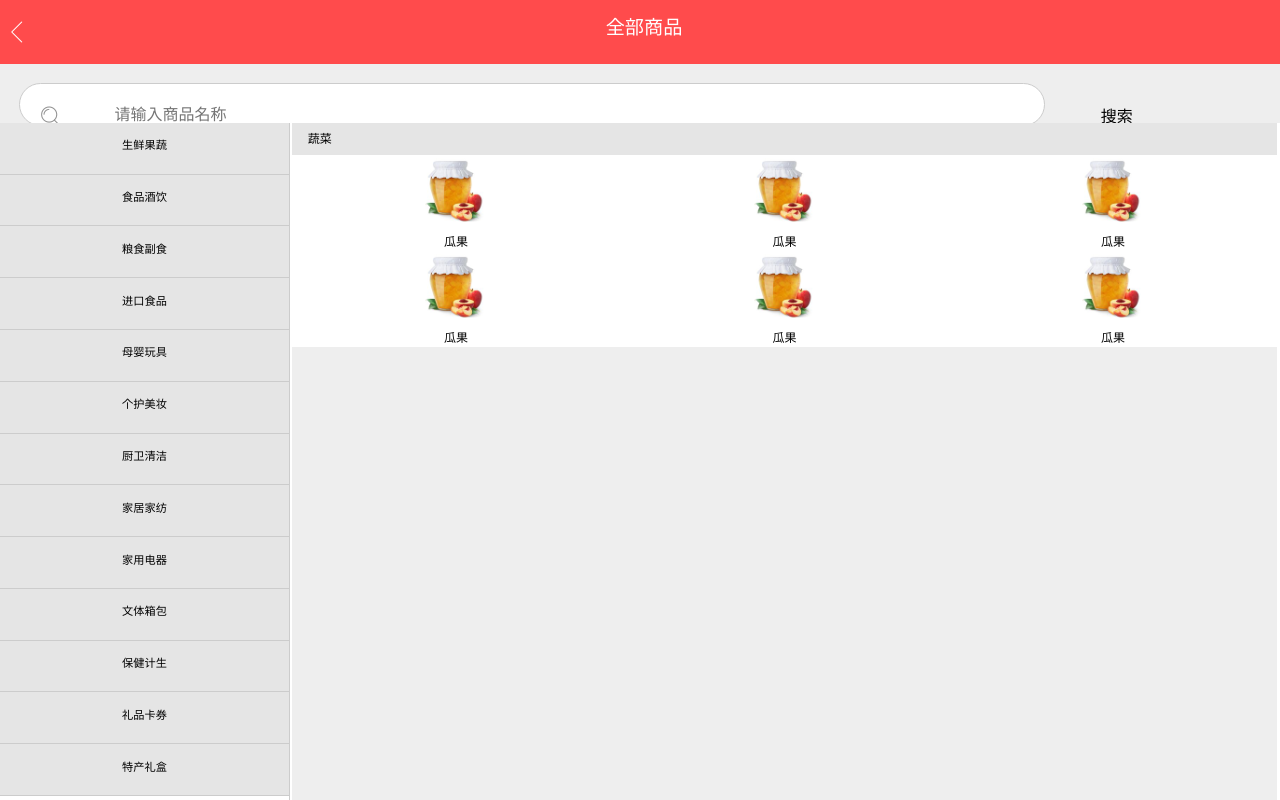
After one commit to zxp-GitHub/workPro, a PHP site: page /all-goods.html in a window 1280 px wide. The commit adds this page. Run offline with PHP 8.4, Linux system fonts and the light colour scheme.

Commit message:
new-lbyx

```diff
--- /dev/null
+++ b/new-lbyx/all-goods.html
@@ -0,0 +1,75 @@
+<!DOCTYPE html>
+<html>
+	<head>
+		<meta charset="utf-8" />
+		<meta name="viewport" content="width=device-width,initial-scale=1,minimum-scale=1,maximum-scale=1,user-scalable=no" />
+		<link rel="stylesheet" type="text/css" href="css/base.css"/>
+		<link rel="stylesheet" type="text/css" href="css/main.css"/>
+		<link rel="stylesheet" type="text/css" href="iconfont/iconfont.css"/><!--使用iconfont要引入css-->
+ 		<script src="js/zepto.min.js" type="text/javascript" charset="utf-8"></script><!--要同时引入zepto,touch这两个插件tap时间才可用-->
+ 		<script src="js/touch.js" type="text/javascript" charset="utf-8"></script><!--注：移动端点击事件，jQuery不再适用-->
+		<script src="js/main.js" type="text/javascript" charset="utf-8"></script>
+		<title></title>
+	</head>
+	<body>
+		<div class="container">
+			<div class="box">
+				<div class="top">
+					<ul class="first-top-ul">
+						<li class="first-top-li"><a href="###"><i class="iconfont icon-xiaoyuhao"></i></a></li>
+						<li class="first-top-li"><span class="first-top-li-span">全部商品</span></li>
+
+					</ul>
+				</div><!--top-->
+				<div class="all-goods-main">
+					<div class="all-goods-search">
+						<p class="all-goods-search-p">
+							<i class="iconfont icon-fangdajing1 search-magnifier"></i>
+							<input type="text" class="search-input" id="" value="" placeholder="请输入商品名称"/>
+						</p>
+						<span class="search-span">搜索</span>
+					</div><!--all-goods-search-->
+					<div class="all-goods-floor">
+						<div class="all-goods-left">
+							<ul class="all-goods-left-ul">
+								<li><span>生鲜果蔬</span></li>
+								<li><span>食品酒饮</span></li>
+								<li><span>粮食副食</span></li>
+								<li><span>进口食品</span></li>
+								<li><span>母婴玩具</span></li>
+								<li><span>个护美妆</span></li>
+								<li><span>厨卫清洁</span></li>
+								<li><span>家居家纺</span></li>
+								<li><span>家用电器</span></li>
+								<li><span>文体箱包</span></li>
+								<li><span>保健计生</span></li>
+								<li><span>礼品卡券</span></li>
+								<li><span>特产礼盒</span></li>
+							</ul>
+						</div><!--all-goods-left-->
+						<div class="all-goods-right">
+							<div class="all-goods-min-right">
+								<div class="right-min-box">
+									<p class="right-min-box-p">蔬菜</p>
+									<div class="all-goods-right-cell">
+										<ul class="right-cell-ul">
+											<li class="right-cell-li"><a href="###"><img src="img/all-goods-right-pic.png"/></a><p>瓜果</p></li>
+											<li class="right-cell-li"><a href="###"><img src="img/all-goods-right-pic.png"/></a><p>瓜果</p></li>
+											<li class="right-cell-li"><a href="###"><img src="img/all-goods-right-pic.png"/></a><p>瓜果</p></li>
+											<li class="right-cell-li"><a href="###"><img src="img/all-goods-right-pic.png"/></a><p>瓜果</p></li>
+											<li class="right-cell-li"><a href="###"><img src="img/all-goods-right-pic.png"/></a><p>瓜果</p></li>
+											<li class="right-cell-li"><a href="###"><img src="img/all-goods-right-pic.png"/></a><p>瓜果</p></li>
+										</ul>
+									</div>
+								</div>
+							</div>
+						</div><!--all-goods-right-->
+					</div><!--all-goods-floor-->
+				</div><!--main-->
+
+
+				</div><!--box-->
+
+		</div><!--containter-->
+	</body>
+</html>
--- a/new-lbyx/css/main.css
+++ b/new-lbyx/css/main.css
@@ -180,4 +180,172 @@ html,body,.container,.box{
 }
 
 
+
 /*E first*/
+/*S address-info*/
+/*.box .add-info-top{
+	position: relative;
+}
+.add-info-top-p{
+	position: absolute;
+	height: 2rem;
+	font: 1.2rem/2rem "微软雅黑";
+	width: 50%;
+	text-align: center;
+	margin:0 auto;
+	left: 0;
+	right: 0;
+	top: 50%;
+    transform: translateY(-1rem);
+
+}*/
+.add-info-main{
+	width: 100%;
+	height:92%;
+	background-color: #E5E5E5;
+}
+.add-main-ul{
+	width: 100;
+	height: 30%;
+	background-color: #fff;
+}
+.add-main-li{
+	width: 96%;
+	margin: 0 auto;
+	border-bottom: 1px solid #ccc;
+	height: 10%;
+	padding: 3% 0;
+	font: 0.9rem/1 "微软雅黑";
+}
+.add-main-li:nth-child(4){
+	border-bottom: 0;
+}
+.select-area-span{
+	display: inline-block;
+	float: right;
+}
+/*E address-info*/
+/*S all-goods-search*/
+.all-goods-main{
+	width: 100%;
+	height: 92%;
+}
+.all-goods-search{
+	width: 100%;
+	height: 8%;
+	background: #EEE;
+	overflow: hidden;
+}
+.all-goods-search-p{
+	width: 80%;
+	height: 70%;
+	background-color: #fff;
+	border-radius: 2rem;
+	margin: 1.5%;
+	border: 1px solid #ccc;
+	float: left;
+}
+.search-magnifier{
+	display: inline-block;
+	margin: 2%;
+	vertical-align: middle;
+	color: #999999;
+	font-size: 1.5rem;
+}
+.all-goods-search-p .icon-fangdajing1{
+	font-size: 1.2rem;
+}
+.search-input{
+  width: 80%;
+  height: 80%;
+  padding-left: 3%;
+  margin-top: -0.2%;
+  font-size: 1rem;
+
+}
+.search-span{
+	width: 14%;
+	height: 1rem;
+	float: right;
+	font: 1rem/1 "微软雅黑";
+	margin-top: 3.5%;
+}
+.all-goods-floor{
+	height: 92%;
+	width: 100%;
+}
+.all-goods-left{
+	width: 22.8%;
+	height: 100%;
+	/*border-left: 1% solid #ccc;
+	border-right: 1% solid #ccc;*/
+	float: left;
+}
+.all-goods-right{
+	width: 77%;
+	height: 100%;
+	background-color: #EEEEEE;
+	float: left;
+	overflow: scroll;
+}
+.all-goods-left-ul{
+	height: 100%;
+	width: 99%;
+	overflow: scroll;
+	border-right:1px solid #ccc;
+}
+.all-goods-left-ul>li{
+	/*text-align: center;*/
+	height: 7.5%;
+	width: 100%;
+	background-color: #E5E5E5;
+	border-bottom: 0.5px solid #ccc;
+	font: 0.7rem/1 "微软雅黑";
+	position: relative;
+}
+.all-goods-left-ul>li>span{
+	display: inline-block;
+	position: absolute;
+	top: 50%;
+	height: 1rem;
+	width: 100%;
+	margin-top:-0.5rem ;
+	text-align: center;
+}
+.all-goods-min-right{
+	width: 100%;
+	height: auto;
+	background-color: khaki;
+}
+.right-min-box{
+	width: 100%;
+	height: 14rem;
+	background-color: #fff;
+}
+.right-min-box-p{
+	height: 2rem;
+	line-height: 2rem;
+	padding-left: 1rem;
+	background:#E5E5E5;
+}
+.all-goods-right-cell{
+	height: 12rem;
+	width: 100%;
+}
+.right-cell-ul{
+	width: 100%;
+	height: 100%;
+}
+.right-cell-li{
+	float: left;
+	height: 50%;
+	width: 33.333%;
+	text-align: center;
+}
+.right-cell-li>a>img{
+	margin-top: 0.2rem;
+}
+.right-cell-li>p{
+	margin-top: 0.5rem;
+}
+/*E all-goods-search*/
--- a/new-lbyx/iconfont/iconfont.css
+++ b/new-lbyx/iconfont/iconfont.css
@@ -1,10 +1,10 @@
 
 @font-face {font-family: "iconfont";
-  src: url('iconfont.eot?t=1491382081984'); /* IE9*/
-  src: url('iconfont.eot?t=1491382081984#iefix') format('embedded-opentype'), /* IE6-IE8 */
-  url('iconfont.woff?t=1491382081984') format('woff'), /* chrome, firefox */
-  url('iconfont.ttf?t=1491382081984') format('truetype'), /* chrome, firefox, opera, Safari, Android, iOS 4.2+*/
-  url('iconfont.svg?t=1491382081984#iconfont') format('svg'); /* iOS 4.1- */
+  src: url('iconfont.eot?t=1491619742418'); /* IE9*/
+  src: url('iconfont.eot?t=1491619742418#iefix') format('embedded-opentype'), /* IE6-IE8 */
+  url('iconfont.woff?t=1491619742418') format('woff'), /* chrome, firefox */
+  url('iconfont.ttf?t=1491619742418') format('truetype'), /* chrome, firefox, opera, Safari, Android, iOS 4.2+*/
+  url('iconfont.svg?t=1491619742418#iconfont') format('svg'); /* iOS 4.1- */
 }
 
 .iconfont {
@@ -15,14 +15,26 @@
   -moz-osx-font-smoothing: grayscale;
 }
 
-.icon-home:before { content: "\e64a"; }
+.icon-jianhao:before { content: "\e620"; }
 
-.icon-mp-search:before { content: "\e656"; }
+.icon-home1:before { content: "\e601"; }
 
-.icon-wode:before { content: "\e62f"; }
+.icon-wo:before { content: "\e60f"; }
 
 .icon-dizhi:before { content: "\e63d"; }
 
+.icon-dayuhao:before { content: "\e642"; }
+
+.icon-xiaoyuhao1:before { content: "\e693"; }
+
 .icon-xiaoyuhao:before { content: "\e6f4"; }
 
+.icon-fangdajing1:before { content: "\e66d"; }
+
+.icon-gouwuche:before { content: "\e66a"; }
+
 .icon-gouwuche3:before { content: "\e600"; }
+
+.icon-jiahao:before { content: "\e65d"; }
+
+.icon-duihao:before { content: "\e614"; }
--- a/new-lbyx/index.html
+++ b/new-lbyx/index.html
@@ -18,7 +18,7 @@
 					<ul class="first-top-ul">
 						<li class="first-top-li"><a href="###"><i class="iconfont icon-xiaoyuhao"></i></a></li>
 						<li class="first-top-li"><a href="###"><i class="iconfont icon-dizhi"></i></a><span class="first-top-li-span">北京市中关村商圈</span></li>
-						<li class="first-top-li"><a href="###"><i class="iconfont icon-mp-search"></i></a></li>
+						<li class="first-top-li"><a href="###"><i class="iconfont icon-fangdajing1"></i></a></li>
 					</ul>				</div><!--top-->
 				<div class="main">
 					<ul class="big-ul">
@@ -115,7 +115,7 @@
 					<ul class="footer-ul">
 						<li class="footer-li active">
 						<div class="footer-li-div">
-							<p class="iconfont icon-home footer-p-icon"></p><p class="footer-p-two">首页</p>
+							<p class="iconfont icon-home1 footer-p-icon"></p><p class="footer-p-two">首页</p>
 						</div>
 						</li>
 						<li class="footer-li">
@@ -125,7 +125,7 @@
 						</li>
 						<li class="footer-li">
 							<div class="footer-li-div">
-							<p class="iconfont icon-wode footer-p-icon"></p><p class="footer-p-two">我的</p>
+							<p class="iconfont icon-wo footer-p-icon"></p><p class="footer-p-two">我的</p>
 						</div>
 						</li>
 					</ul>
--- a/new-lbyx/js/main.js
+++ b/new-lbyx/js/main.js
@@ -3,5 +3,11 @@
         $(this).addClass('active').siblings().removeClass('active');
         $('.big-ul>li').hide().eq($(this).index()).show();
         //$('.big-ul li')会报错，是指所有的li
-    })
+   });
+/*S all-goods*/
+	$(".all-goods-left-ul>li").tap(function  () {
+//		alert($(this).index()); /*不会console一下*/
+		$(this).css({"background-color":" #fff","color":"red"}).siblings().css({"background-color":"#E5E5E5","color":"#000"})
+	})
+/*E all-goods*/
  });
```
Also changed, not shown: new-lbyx/address-information.html (added, +33 -0 lines), new-lbyx/iconfont/demo_unicode.html (deleted, +0 -114 lines), new-lbyx/iconfont/iconfont.js (+67 -11 lines), new-lbyx/iconfont/iconfont.svg, new-lbyx/iconfont/iconfont.ttf, new-lbyx/iconfont/iconfont.woff, new-lbyx/img/all-goods-right-pic.png (added), 1 other file.
